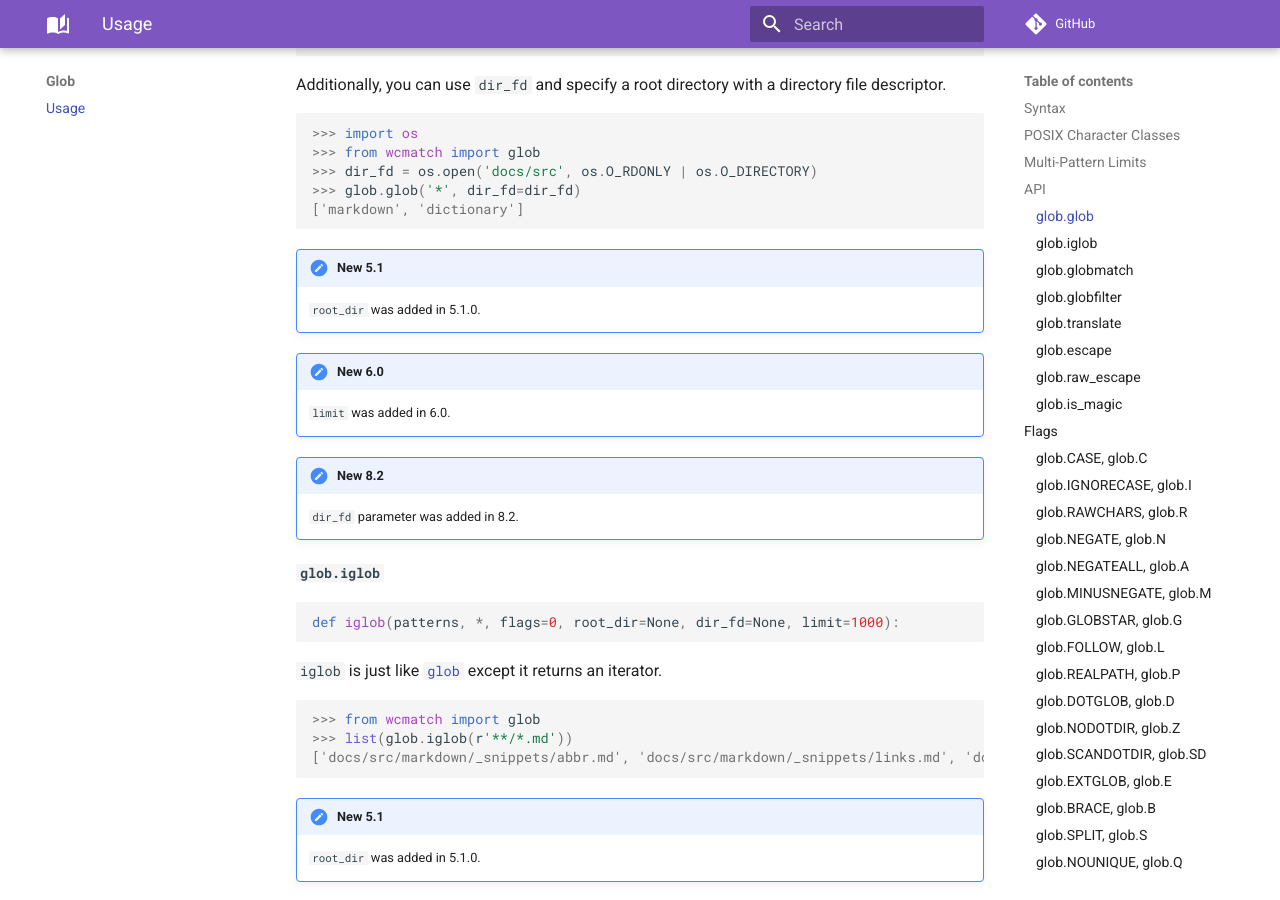
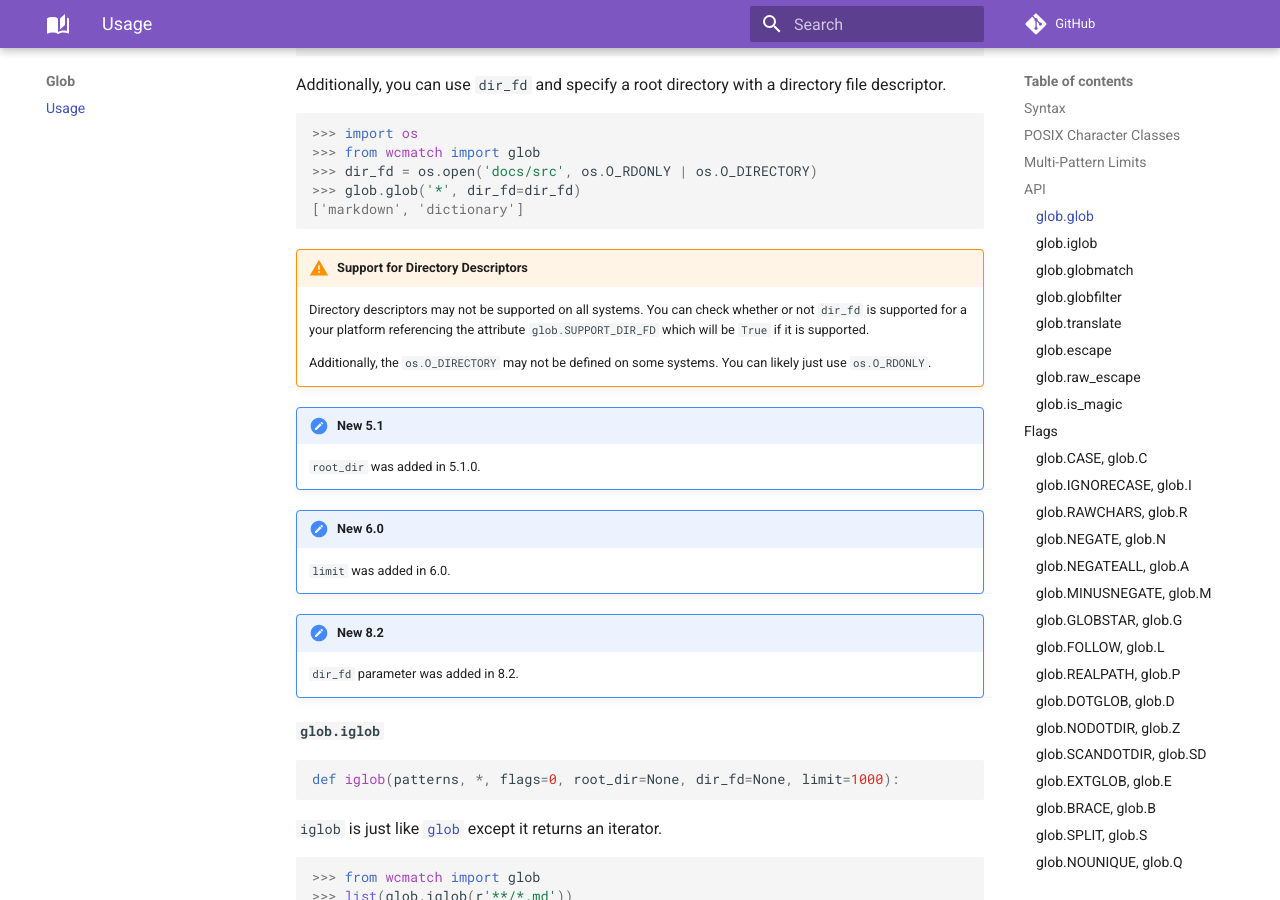
Before and after one commit to facelessuser/wcmatch, an MkDocs documentation site: the page built from docs/src/markdown/glob.md, in a window 1280 px wide and 900 px high, scrolled down 7361 px. Built offline with MkDocs 1.6.1 and Material for MkDocs 9.7.7, drawn with Linux system fonts in a browser that asks for light colours; emoji names are drawn with the system emoji font; comment, search, counter and statistics services are not loaded; some of the changed text lies outside the part shown.

Commit message:
Add note that directory descriptors may not be supported on all systems

````diff
--- a/docs/src/markdown/glob.md
+++ b/docs/src/markdown/glob.md
@@ -283,6 +283,13 @@ Additionally, you can use `dir_fd` and specify a root directory with a directory
 ['markdown', 'dictionary']
 ```
 
+!!! warning "Support for Directory Descriptors"
+    Directory descriptors may not be supported on all systems. You can check whether or not `dir_fd` is supported for a
+    your platform referencing the attribute `#!py3 glob.SUPPORT_DIR_FD` which will be `#!py3 True` if it is supported.
+
+    Additionally, the `#!py3 os.O_DIRECTORY` may not be defined on some systems. You can likely just use
+    `#!py3 os.O_RDONLY`.
+
 !!! new "New 5.1"
     `root_dir` was added in 5.1.0.
 
@@ -432,6 +439,13 @@ False
 >>> glob.globmatch('markdown', 'markdown', flags=glob.REALPATH, dir_fd=dir_fd)
 True
 ```
+
+!!! warning "Support for Directory Descriptors"
+    Directory descriptors may not be supported on all systems. You can check whether or not `dir_fd` is supported for a
+    your platform referencing the attribute `#!py3 glob.SUPPORT_DIR_FD` which will be `#!py3 True` if it is supported.
+
+    Additionally, the `#!py3 os.O_DIRECTORY` may not be defined on some systems. You can likely just use
+    `#!py3 os.O_RDONLY`.
 
 !!! new "New 5.1"
     - `root_dir` was added in 5.1.0.
````
Also changed, not shown: 1 other file.
